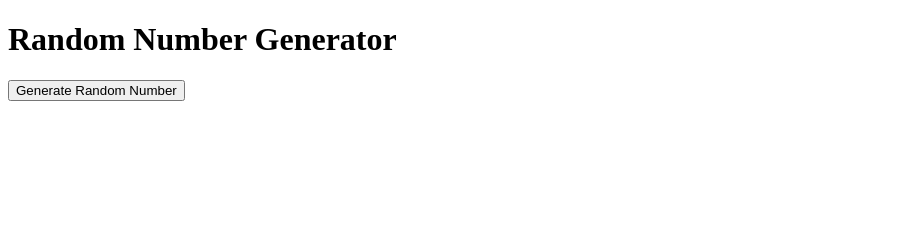
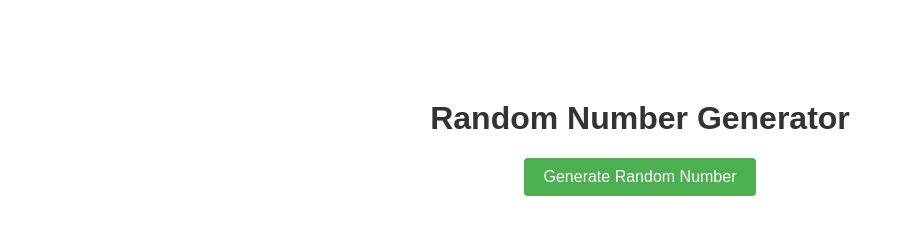
Before and after one commit to arina-petruseva/arina-petruseva.github.io, a plain HTML site: page index.html in a window 1280 px wide. Shown: the whole page, without its empty margins (0-905 px from the left). Drawn offline with Linux system fonts and the light colour scheme.

Commit message:
add styling CSS

```diff
--- a/index.html
+++ b/index.html
@@ -2,6 +2,36 @@
 <html>
 <head>
   <title>Random Number Generator</title>
+  <style>
+    body {
+      font-family: Arial, sans-serif;
+      text-align: center;
+      margin-top: 100px;
+    }
+
+    h1 {
+      color: #333;
+    }
+
+    button {
+      background-color: #4CAF50;
+      color: white;
+      padding: 10px 20px;
+      border: none;
+      cursor: pointer;
+      font-size: 16px;
+      border-radius: 4px;
+    }
+
+    button:hover {
+      background-color: #45a049;
+    }
+
+    #result {
+      font-size: 20px;
+      margin-top: 20px;
+    }
+  </style>
   <script>
     function generateRandomNumber() {
       var randomNumber = Math.floor(Math.random() * 10) + 1;
```
